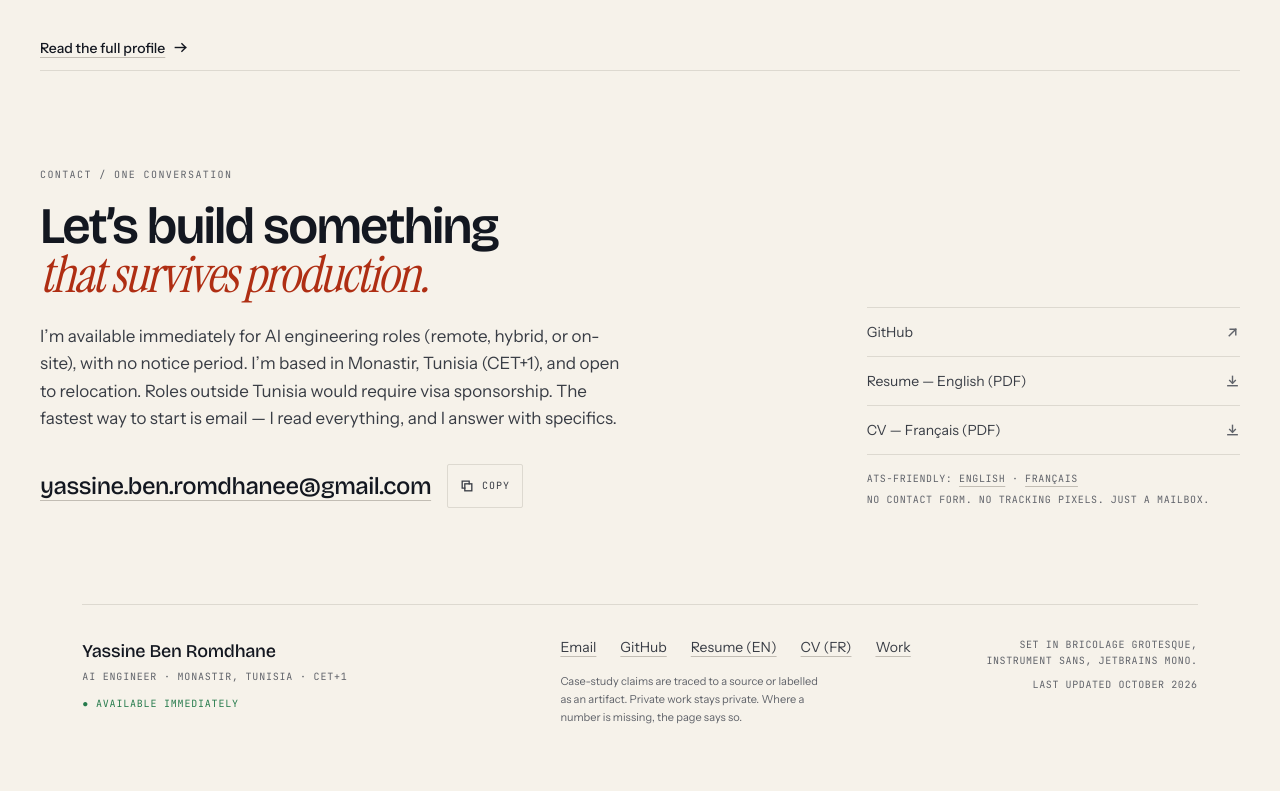
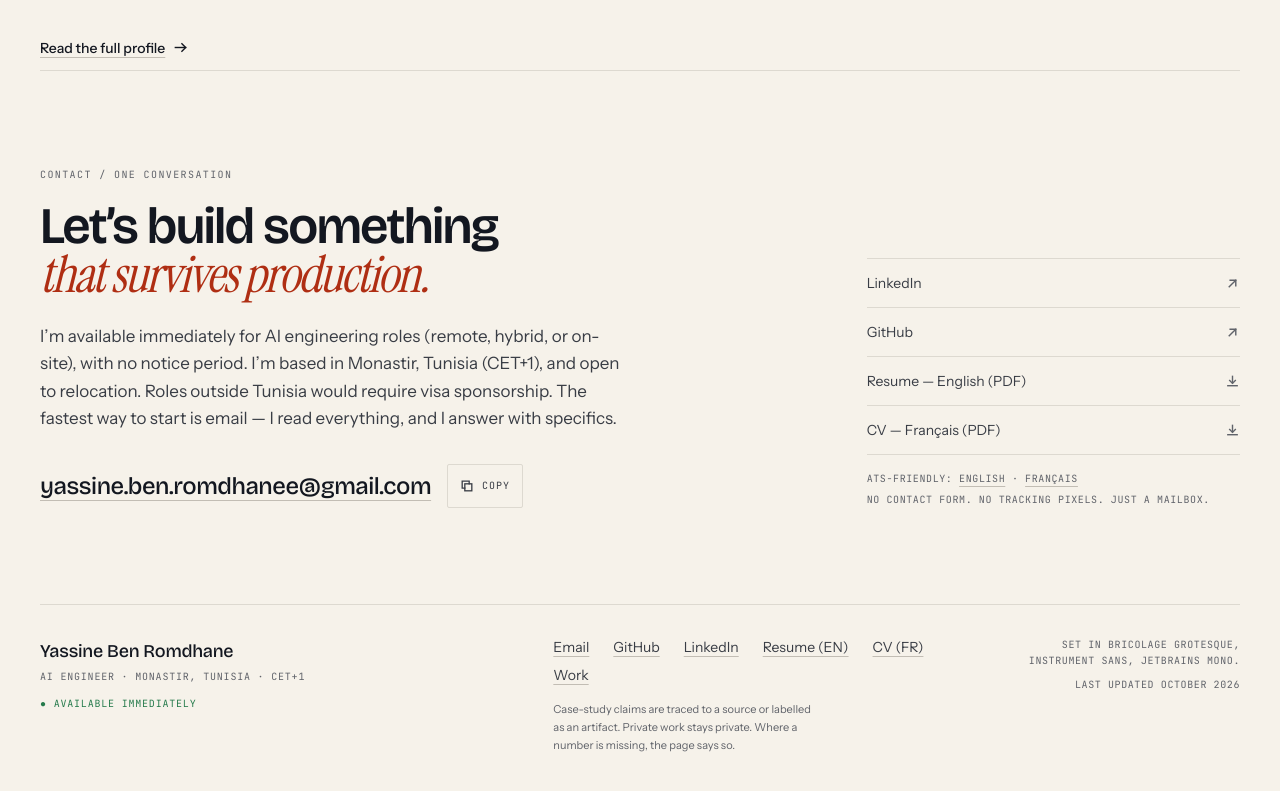
Before and after one commit to Yassine2606/portfolio, a Next.js app: page / in a window 1280 px wide. Shown: the part 2934-3725 px from the top of the page. Before the commit the page ends 3701 px from the top, so only its background shows below. Built offline with nearby package versions, Linux system fonts and the light colour scheme; no server answers.

Commit message:
Add LinkedIn profile and record final Lighthouse set

```diff
--- a/scripts/check-links.mjs
+++ b/scripts/check-links.mjs
@@ -111,8 +111,11 @@ if (checkExternal) {
       const response = await get(href, {
         headers: { "user-agent": "Mozilla/5.0 (portfolio link check)" },
       });
-      const ok = response.status >= 200 && response.status < 400;
-      console.log(`${ok ? "ok  " : "FAIL"} ${response.status} ${href}`);
+      // LinkedIn answers automated requests with 999 even when the profile is
+      // public, so a 999 from linkedin.com is a bot block, not a dead link.
+      const botBlocked = response.status === 999 && new URL(href).hostname.endsWith("linkedin.com");
+      const ok = (response.status >= 200 && response.status < 400) || botBlocked;
+      console.log(`${ok ? (botBlocked ? "skip" : "ok  ") : "FAIL"} ${response.status} ${href}`);
       if (!ok) fail(href, `expected 2xx/3xx, got ${response.status}`);
     } catch (error) {
       fail(href, error.message);
--- a/src/components/layout/mobile-menu.tsx
+++ b/src/components/layout/mobile-menu.tsx
@@ -135,6 +135,14 @@ export function MobileMenu() {
               >
                 GitHub ↗
               </a>
+              <a
+                href={site.linkedin}
+                rel="me noreferrer"
+                target="_blank"
+                className="text-ink-soft text-sm"
+              >
+                LinkedIn ↗
+              </a>
 
               <div>
                 <p className="text-ink-faint font-mono text-[9px] tracking-[0.14em] uppercase">
--- a/src/components/layout/site-footer.tsx
+++ b/src/components/layout/site-footer.tsx
@@ -33,6 +33,16 @@ export function SiteFooter() {
                 className="text-ink-soft hover:text-signal-text decoration-line-strong underline decoration-1 underline-offset-4 transition-colors"
               >
                 GitHub
+              </a>
+            </li>
+            <li>
+              <a
+                href={site.linkedin}
+                rel="me noreferrer"
+                target="_blank"
+                className="text-ink-soft hover:text-signal-text decoration-line-strong underline decoration-1 underline-offset-4 transition-colors"
+              >
+                LinkedIn
               </a>
             </li>
             <li>
--- a/src/components/sections/contact-section.tsx
+++ b/src/components/sections/contact-section.tsx
@@ -3,6 +3,7 @@ import { CopyEmail } from "@/components/ui/copy-email";
 import { ArrowUpRight, Download } from "@/components/ui/icons";
 
 const links = [
+  { label: "LinkedIn", href: site.linkedin, external: true },
   { label: "GitHub", href: site.github, external: true },
   { label: "Resume — English (PDF)", href: site.resume, external: false },
   { label: "CV — Français (PDF)", href: site.resumeFr, external: false },
--- a/src/content/site.ts
+++ b/src/content/site.ts
@@ -67,11 +67,7 @@ export const site = {
 
   email: "yassine.ben.romdhanee@gmail.com",
   github: "https://github.com/Yassine2606",
-  /**
-   * Deliberately empty until the owner supplies the profile URL.
-   * Never invent a social link: a dead LinkedIn is worse than none.
-   */
-  linkedin: null as string | null,
+  linkedin: "https://www.linkedin.com/in/mohamed-yassine-ben-romdhane-603a37294/",
   resume: resumeFiles.en,
   resumeFr: resumeFiles.fr,
   resumeAts: resumeFiles.enAts,
--- a/src/lib/seo/jsonld.ts
+++ b/src/lib/seo/jsonld.ts
@@ -19,7 +19,7 @@ export function personJsonLd(): JsonLd {
       description: item.programme,
     })),
     knowsAbout: site.knowsAbout,
-    sameAs: [site.github],
+    sameAs: [site.github, site.linkedin],
   };
 }
 
```
Also changed, not shown: 12 other files (tests, documents, lock files or other folders).
